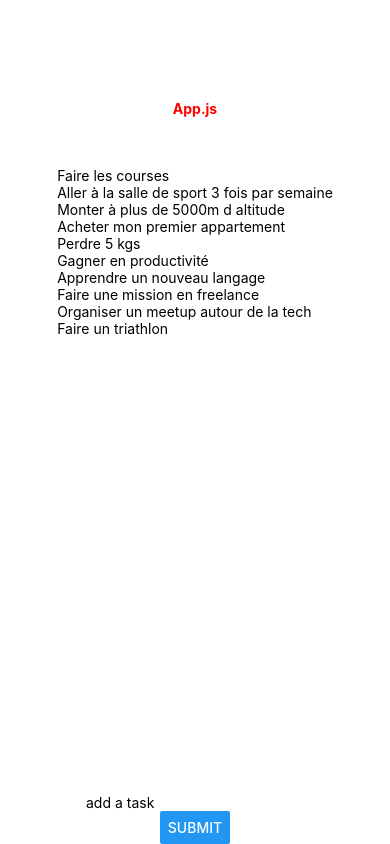
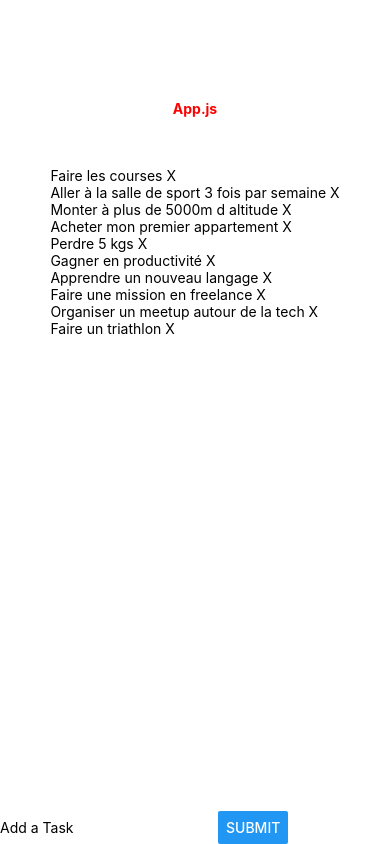
Before and after one commit to alex-it-students/React-native-app, a React Native app: screen / in a window 390 px wide. Built offline with nearby package versions, Linux system fonts and the light colour scheme.

Commit message:
v0.3.0 : étape 3 : ajout et suppression de tâche

```diff
--- a/App.js
+++ b/App.js
@@ -1,11 +1,22 @@
-import { StatusBar } from 'expo-status-bar';
-import { StyleSheet, Text, View, FlatList, TextInput, Button } from 'react-native';
+
+import {
+    StyleSheet,
+    Text,
+    View,
+    FlatList,
+    TextInput,
+    Button,
+    StatusBar,
+    TouchableOpacity
+} from 'react-native';
 import React
   from "react";
 
 
 export default function App() {
-  const sampleGoals = [
+
+    const [goal, setGoal] = React.useState(
+        [
             "Faire les courses",
             "Aller à la salle de sport 3 fois par semaine",
             "Monter à plus de 5000m d altitude",
@@ -16,37 +27,64 @@ export default function App() {
             "Faire une mission en freelance",
             "Organiser un meetup autour de la tech",
             "Faire un triathlon",
-  ];
+        ]
+    );
+    const [newGoal, setNewGoal] = React.useState("");
 
-  const renderItem = ({ item }) => (
-      <Text>{item}</Text>)
+  // fonction qui va render la ligne
+  const renderItem = ({ index, item }) => (
+      <View style={{ flexDirection:'row' }}>
+      <Text>{item} </Text>
+          <TouchableOpacity onPress={()=> removeGoal(index)}>
+              <Text>X</Text>
+          </TouchableOpacity>
+      </View>
+  );
 
-  const [text, onChangeText] = React.useState('');
+  // fonction qui prend en charge l'input
+    const textChange = (text) => {
+        setNewGoal(text);
+    };
+
+    // fonction qui va ajouter la tâche
+    const addGoal = () => {
+        setGoal([...goal, newGoal]);
+        setNewGoal("");
+    }
+
+    //fonction qui va effacer la tâche
+    const removeGoal = (index) => {
+        setGoal((prevState) => {
+            const newState = [...prevState];
+            newState.splice(index, 1);
+            return newState;
+        });
+    };
 
   return (
-
-
+      <>
+          <StatusBar style="auto"></StatusBar>
           <View style={styles.container}>
               <Text style={styles.title}>App.js</Text>
               <FlatList
-          data={sampleGoals}
+                  data={goal}
                   renderItem={renderItem}
-          keyExtractor={(item) => item}
               />
+
+          </View>
+          <View style={{ flexDirection:'row' }}>
               <TextInput
                   style={styles.input}
-          onChangeText={onChangeText}
-          value={text}
-          placeholder="add a task"
+                  onChangeText={textChange}
+                  value={newGoal}
+                  placeholder="Add a Task"
               />
-      <Button
-          style={styles.button}
-          title="Submit"
-      />
+              <Button style={styles.button} title="Submit" onPress={addGoal}/>
+          </View>
+      </>
 
-      <StatusBar style="auto" />
 
-    </View>
+
   );
 }
 
```
Lines whose indentation alone changed are shown as unchanged.
